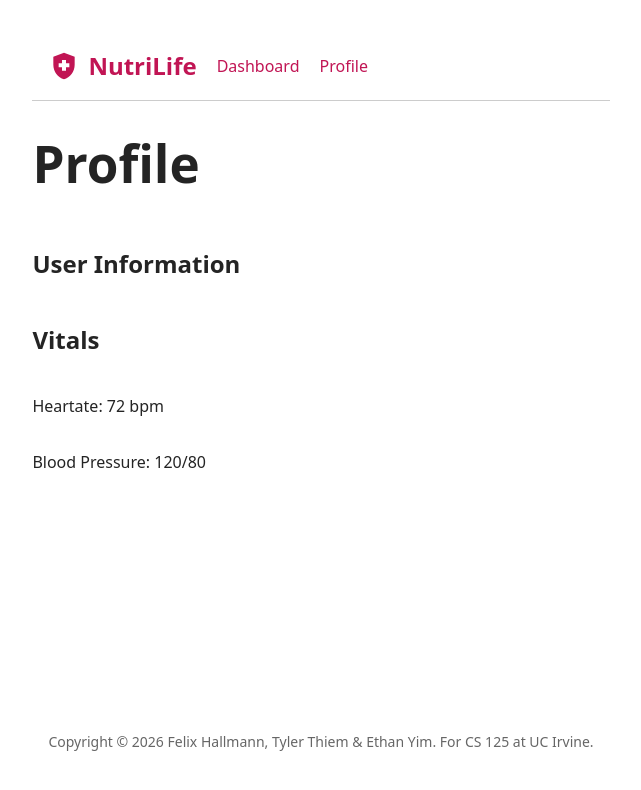
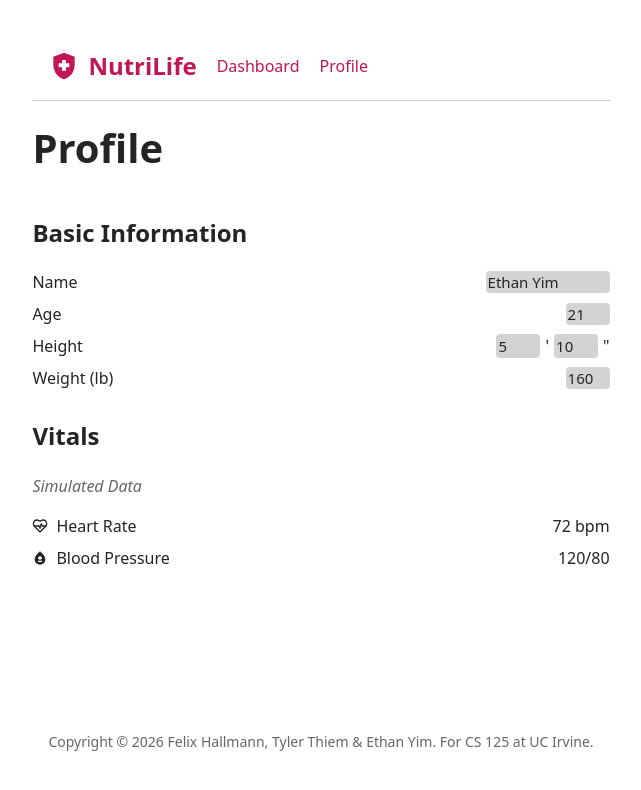
Before and after one commit to FelixHAUD/cs125_health_assistant, a React (Vite) app: page /profile in a window 1280 px wide. Shown: the top 790 px of the page, without its empty margins (319-960 px from the left). Built offline with nearby package versions, Linux system fonts and the light colour scheme.

Commit message:
Incremental updates to UI

```diff
--- a/src/App.jsx
+++ b/src/App.jsx
@@ -1,4 +1,3 @@
-import { useState } from 'react'
 import './App.css'
 import Layout from './components/Layout.jsx'
 import Dashboard from './routes/dashboard.jsx'
--- a/src/index.css
+++ b/src/globals.css
@@ -43,8 +43,8 @@ body {
 }
 
 h1 {
-  font-size: 3.2em;
-  line-height: 1.1;
+  font-size: 2.5rem;
+  line-height: 1;
 }
 
 footer {
@@ -63,7 +63,7 @@ main {
   text-align: left;
 }
 
-/* button {
+button {
   border-radius: 8px;
   border: 1px solid transparent;
   padding: 0.6em 1.2em;
@@ -80,7 +80,13 @@ button:hover {
 button:focus,
 button:focus-visible {
   outline: 4px auto -webkit-focus-ring-color;
-} */
+}
+
+.subtitle {
+  color: #666666;
+  font-style: italic;
+  margin-bottom: 1rem;
+}
 
 /* @media (prefers-color-scheme: light) {
   :root {
@@ -94,3 +100,38 @@ button:focus-visible {
     background-color: #f9f9f9;
   }
 } */
+
+/* Dashboard */
+
+.db-name {
+  font-size: 2rem;
+}
+
+/* Profile */
+
+.info-list {
+  display: flex;
+  flex-direction: column;
+  & > .info-line {
+    display: flex;
+    justify-content: space-between;
+    margin-bottom: 0.5rem;
+    align-items: center;
+    & input {
+      /* background-color: inherit; */
+      background-color: lightgray;
+      color: inherit;
+      border-radius: 0.25rem;
+      /* border: 1px solid gray; */
+      border: none;
+      font-size: 15px;
+      font-family: inherit;
+      width: 40px;
+    }
+    & > span {
+      display: flex;
+      gap: 0.25rem;
+      align-items: center;
+    }
+  }
+}
--- a/src/main.jsx
+++ b/src/main.jsx
@@ -2,7 +2,7 @@
 import React from 'react'
 import ReactDOM from 'react-dom/client'
 import App from './App'
-import './index.css'
+import './globals.css'
 
 const rootElement = document.getElementById('root');
 
--- a/src/routes/dashboard.jsx
+++ b/src/routes/dashboard.jsx
@@ -24,9 +24,9 @@ function Dashboard() {
   return (
     <main>
       <h1>Dashboard</h1>
-      <p>Welcome, [name]</p>
-      <p>It is {time} on {today}.</p>
-      <p>Your recommended meal is {breakfastRecipes[0]?.title}, to be had for breakfast tomorrow morning.</p>
+      <span className="db-name">Welcome, [name]!</span>
+      <p>It is <b>{time}</b> on <b>{today}</b>.</p>
+      <p>Your recommended meal is {breakfastRecipes[0]?.title}, to be had for [breakfast tomorrow morning].</p>
     </main>
   )
 }
--- a/src/routes/profile.jsx
+++ b/src/routes/profile.jsx
@@ -1,18 +1,128 @@
+import { useState } from "react";
+import { LuHeartPulse } from "react-icons/lu";
+import { MdBloodtype } from "react-icons/md";
+
 function Profile() {
+  // 1. Initialize state for Basic Info (Manual Inputs)
+  const [user, setUser] = useState({
+    name: "Ethan Yim",
+    age: 21,
+    heightFt: 5,
+    heightIn: 10,
+    weight: 160
+  });
 
-  // get vitals from simulated data. placeholders below:
-  let heartrate = 72;
-  let bp = [120, 80];
+  // 2. Initialize state for Vitals (Simulated/Editable for Prototype)
+  const [vitals, setVitals] = useState({
+    heartrate: 72,
+    bpSys: 120,
+    bpDia: 80
+  });
+
+  // Helper function to handle changes for basic info
+  const handleUserChange = (e) => {
+    const { name, value } = e.target;
+    setUser((prev) => ({ ...prev, [name]: value }));
+  };
+
+  // Helper function to handle changes for vitals
+  const handleVitalChange = (e) => {
+    const { name, value } = e.target;
+    setVitals((prev) => ({ ...prev, [name]: value }));
+  };
 
   return (
     <main>
       <h1>Profile</h1>
-      <h2>User Information</h2>
-      <h2>Vitals</h2> {/* from "apple health" */}
-      <p>Heartate: {heartrate} bpm</p>
-      <p>Blood Pressure: {bp[0]}/{bp[1]}</p>
+
+      {/* SECTION 1: MANUAL INPUTS */}
+      <h2>Basic Information</h2>
+      <div className="info-list">
+
+        <label className="info-line">
+          <span>Name</span>
+          <input
+            type="text"
+            name="name"
+            value={user.name}
+            onChange={handleUserChange}
+            className="input-field"
+            style={{width: '120px'}}
+          />
+        </label>
+
+        <label className="info-line">
+          <span>Age</span>
+          <input
+            type="number"
+            name="age"
+            value={user.age}
+            onChange={handleUserChange}
+            className="input-field short"
+          />
+        </label>
+
+        <label className="info-line">
+          <span>Height</span>
+          <div style={{ display: "flex", gap: "5px" }}>
+            <input
+              type="number"
+              name="heightFt"
+              placeholder="ft"
+              value={user.heightFt}
+              onChange={handleUserChange}
+              className="input-field short"
+            />
+            <span>'</span>
+            <input
+              type="number"
+              name="heightIn"
+              placeholder="in"
+              value={user.heightIn}
+              onChange={handleUserChange}
+              className="input-field short"
+            />
+            <span>"</span>
+          </div>
+        </label>
+
+        <label className="info-line">
+          <span>Weight (lb)</span>
+          <input
+            type="number"
+            name="weight"
+            value={user.weight}
+            onChange={handleUserChange}
+            className="input-field short"
+          />
+        </label>
+      </div>
+
+      {/* SECTION 2: VITALS (Simulated Data Sources) */}
+      <h2>Vitals</h2>
+      <span className="subtitle">Simulated Data</span>
+
+      <div className="info-list">
+        <label className="info-line">
+          <span style={{ display: "flex", alignItems: "center", gap: "8px" }}>
+            <LuHeartPulse className="icon" /> Heart Rate
+          </span>
+          <div>
+            {vitals.heartrate} bpm
+          </div>
+        </label>
+
+        <label className="info-line">
+          <span style={{ display: "flex", alignItems: "center", gap: "8px" }}>
+            <MdBloodtype className="icon" /> Blood Pressure
+          </span>
+          <div>
+            {vitals.bpSys}/{vitals.bpDia}
+          </div>
+        </label>
+      </div>
     </main>
-  )
+  );
 }
 
-export default Profile
+export default Profile;
```
